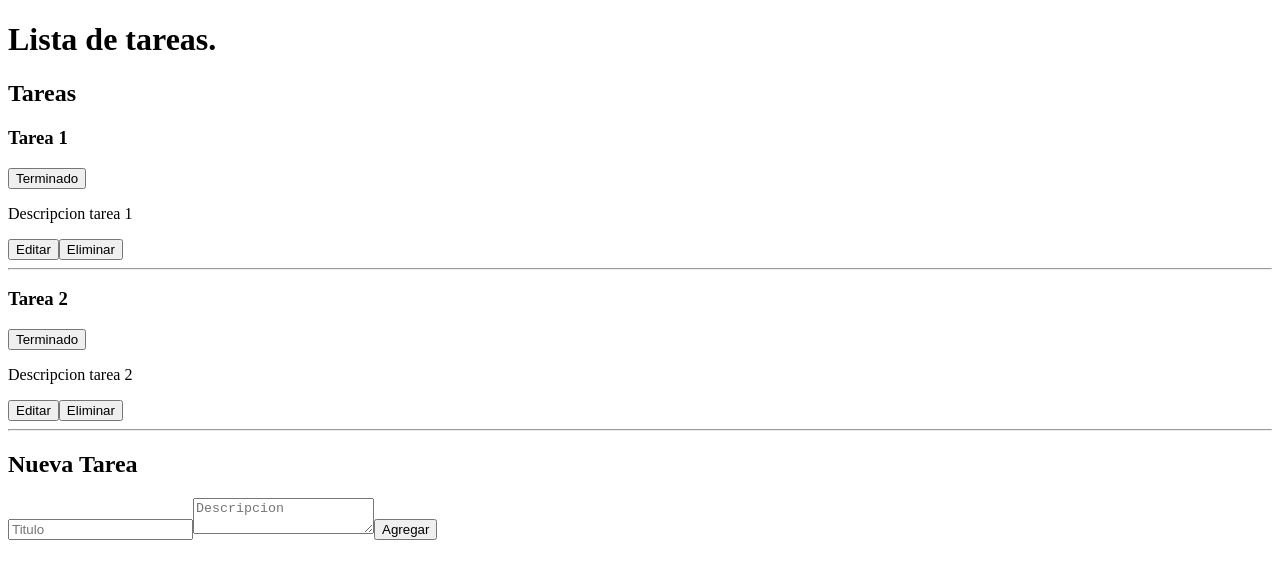
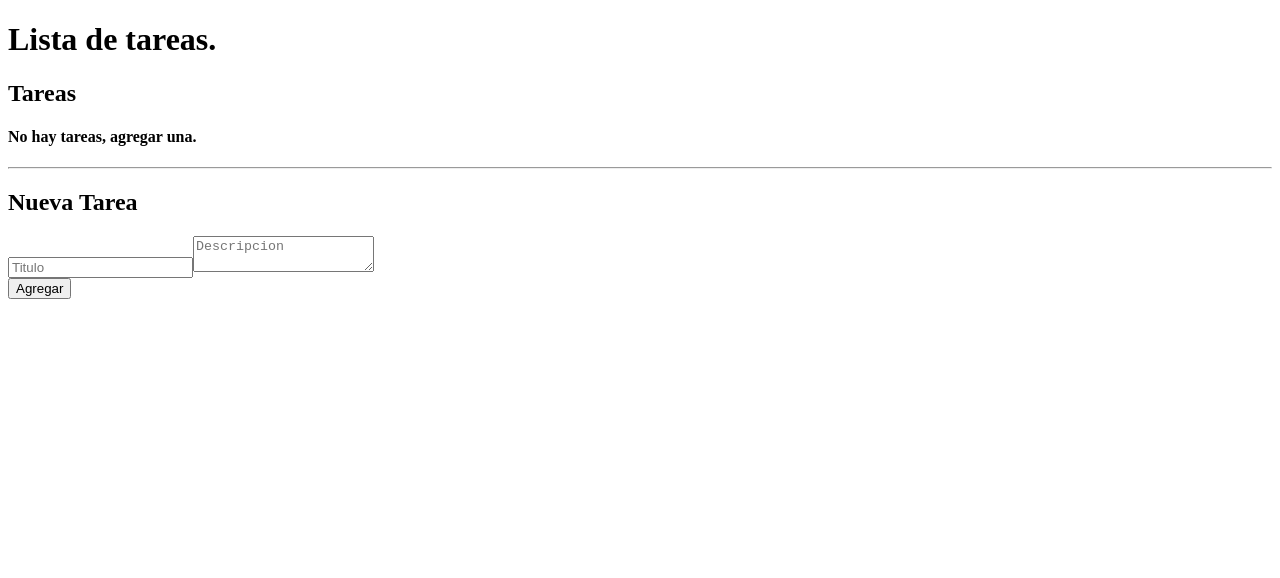
Before and after one commit to gonsoria/todo-list-app, a React (Create React App) app: page / in a window 1280 px wide. Shown: the top 578 px of the page. Built offline with nearby package versions, Linux system fonts and the light colour scheme.

Commit message:
complete functionality
-Edit button
-Add button
-Delete button
-Form inputs

```diff
--- a/src/App.js
+++ b/src/App.js
@@ -1,26 +1,21 @@
-import React ,{ useState } from 'react'
+import React ,{ useState, useEffect } from 'react'
 import ToDoList from './components/ToDoList'
 import ToDoForm from './components/ToDoForm'
 
 
-const initialToDos =[
-    {
-        title:'Tarea 1',
-        description: 'Descripcion tarea 1',
-        completed: false,
-        id: 1
-    },
-    {
-        title:'Tarea 2',
-        description: 'Descripcion tarea 2',
-        completed: false,
-        id: 2
-    }
-]
+// const initialToDos =[
+//     {
+//         title:'',
+//         description: '',
+//         completed: false,
+//         id:''
+//     }
+// ]
 
 function App() {
-    const [toDos, setToDos] = useState(initialToDos)
+    const [toDos, setToDos] = useState([])
     const [toDoEdit,setEdit] = useState(null)
+
 
     const toDoDelete = (toDoId) => {
         const changedToDos = toDos.filter( todo => toDoId !== todo.id )
@@ -46,6 +41,11 @@ function App() {
         setToDos(changedToDos)
     }
 
+    const modifyToDo = (toDoEdit) => {
+        const changedToDo = toDos.map(todo => todo.id === toDoEdit.id ? toDoEdit : todo)
+        setToDos(changedToDo)
+    }
+
 
     return (
         <div>
@@ -62,6 +62,8 @@ function App() {
                 <ToDoForm
                     toDoAdd={toDoAdd}
                     toDoEdit={toDoEdit}
+                    modifyToDo={modifyToDo}
+                    setEdit={setEdit}
                 />
             </div>
         </div>
--- a/src/components/ToDo.js
+++ b/src/components/ToDo.js
@@ -6,7 +6,9 @@ function ToDo({ todo, toDoDelete, toDoComplete, setEdit }) {
             <h3>{todo.title}</h3>
             <button
                 onClick={() => toDoComplete(todo.id)}
-            >Terminado</button>
+            >{
+                todo.completed === false ? 'Terminado' : 'Terminar'
+            }</button>
             <p>{todo.description}</p>
             <button
                 onClick={() => (setEdit(todo))}
@@ -14,7 +16,6 @@ function ToDo({ todo, toDoDelete, toDoComplete, setEdit }) {
             <button
                 onClick={() => toDoDelete(todo.id)}
             >Eliminar</button>
-            <hr/>
         </div>
     )
 }
--- a/src/components/ToDoForm.js
+++ b/src/components/ToDoForm.js
@@ -5,7 +5,7 @@ const initialFormValue = {
     description:'',
 }
 
-function ToDoForm({ toDoAdd, toDoEdit }) {
+function ToDoForm({ toDoAdd, toDoEdit, modifyToDo,setEdit}) {
 
     const [formValue, setFormValue] = useState(initialFormValue)
     const {title,description} = formValue;
@@ -35,18 +35,26 @@ function ToDoForm({ toDoAdd, toDoEdit }) {
         if(description.trim() === ''){
             setError('La descripcion esta vacia')
             return;
-        } else{
+        }
+        if(toDoEdit){
+            modifyToDo(formValue)
+        }
+        else{
             setError(null)
             toDoAdd(formValue)
             setFormValue(initialFormValue)
         }
+        setFormValue(initialFormValue)
+        setEdit(null)
     }
 
 
 
     return (
         <div>
-            <h2>Nueva Tarea</h2>
+            {
+                toDoEdit ? (<h2>Editar Tarea</h2>) : (<h2>Nueva Tarea</h2>)
+            }
             <form onSubmit={handleSubmit}>
                 <input
                     type='text'
@@ -61,7 +69,11 @@ function ToDoForm({ toDoAdd, toDoEdit }) {
                     value={description}
                     onChange={handleOnChange}
                 ></textarea>
-                <button>Agregar</button>
+                <br/>
+                <button>{
+                        toDoEdit ? 'Actualizar' : 'Agregar'
+                    }
+                </button>
             </form>
             {
                 error ? (<div>{error}</div>) : null
--- a/src/components/ToDoList.js
+++ b/src/components/ToDoList.js
@@ -6,6 +6,8 @@ function ToDoList({ toDos, toDoDelete, toDoComplete, setEdit }) {
         <div>
             <h2>Tareas</h2>
             {
+                toDos.length === 0 ? ( <h4>No hay tareas, agregar una.</h4> )
+                :(
                 toDos.map(todo =>
                 <ToDo
                     key={todo.id}
@@ -13,8 +15,9 @@ function ToDoList({ toDos, toDoDelete, toDoComplete, setEdit }) {
                     toDoDelete={toDoDelete}
                     toDoComplete={toDoComplete}
                     setEdit={setEdit}
-                />)
+                />))
             }
+            <hr/>
 
         </div>
     )
```
Also changed, not shown: src/styles/App.css (added), src/styles/ToDo.css (added), src/styles/ToDoForm.css (added), src/styles/ToDoList.css (added).
